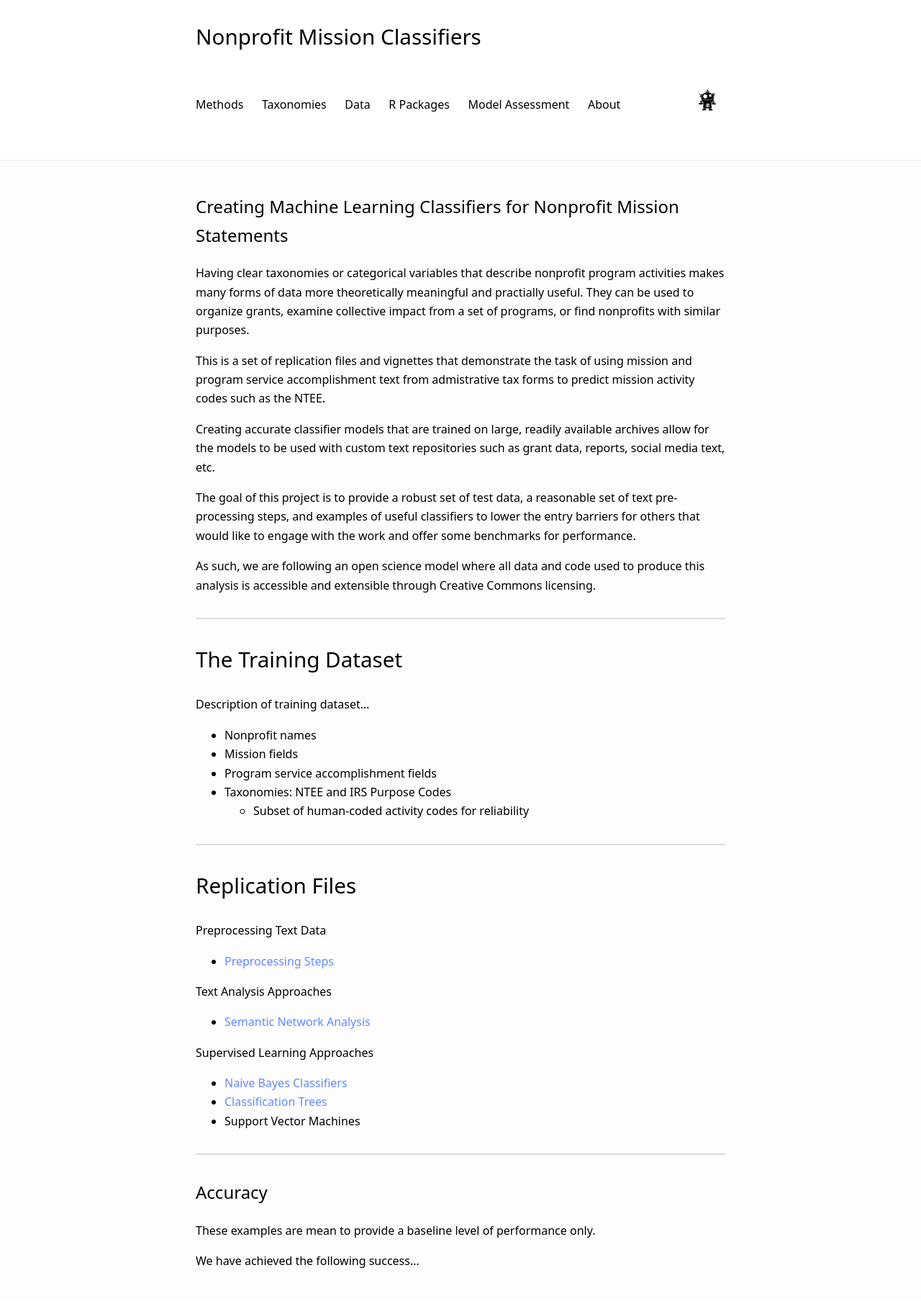
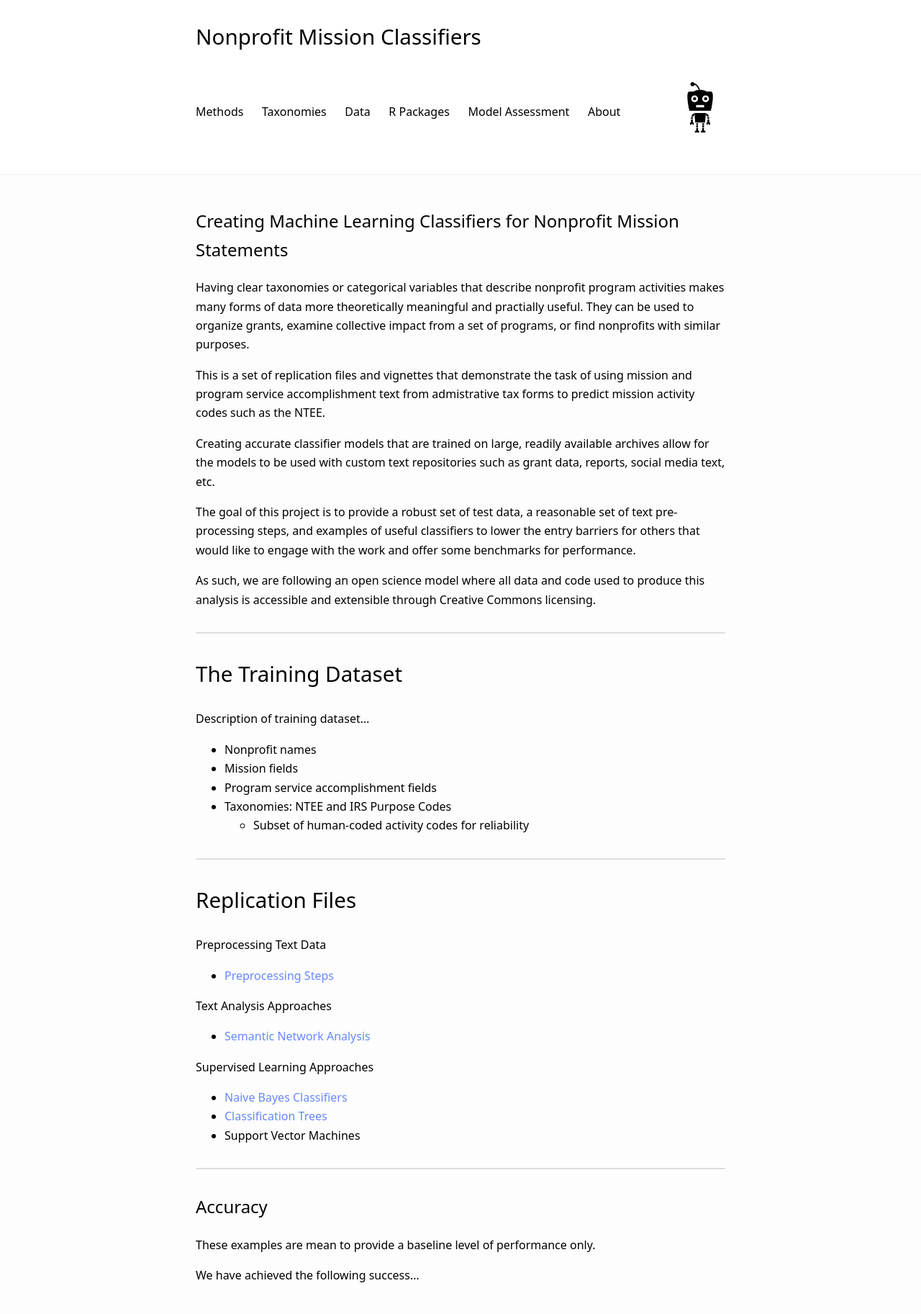
Before and after one commit to Nonprofit-Open-Data-Collective/machine_learning_mission_codes, a Jekyll site: the page built from docs/index.md, in a window 1280 px wide. Shown: the whole page at 72% size. Built offline with Jekyll 4.4.1, drawn with Linux system fonts in a browser that asks for light colours.

Commit message:
Update default.html

```diff
--- a/docs/_layouts/default.html
+++ b/docs/_layouts/default.html
@@ -27,7 +27,7 @@
   {% unless site.hide_title %}<h1><a href="{{ "/" | relative_url }}">{{ site.title | escape }}</a></h1>{% endunless %}
   {% if site.navigation %}<nav>{% for path in site.navigation %}{% assign node = site.pages | where: "name", path | first %}<a href="{{ node.url | relative_url }}">{{ node.title }}</a>{% endfor %}</nav>{% endif %}
   <nav>
-    {% if site.icons %}{% for link in site.icons %}<a class="icon" style="font-size: 1.7em;" href="{{ link[1] }}{{page.path}}" target="_blank"><img src = "https://raw.githubusercontent.com/Nonprofit-Open-Data-Collective/machine_learning_mission_codes/master/docs/assets/images/robot20.png" style="width:50px;height:50px;"/></a>{% endfor %}{% endif %}
+    {% if site.icons %}{% for link in site.icons %}<a class="icon" style="font-size: 1.7em;" href="{{ link[1] }}{{page.path}}" target="_blank"><img src = "https://raw.githubusercontent.com/Nonprofit-Open-Data-Collective/machine_learning_mission_codes/master/docs/assets/images/robot-with-big-head_icon-icons.com_55270.ico" style="width:70px;height:70px;"/></a>{% endfor %}{% endif %}
   </nav>
 </header>
 
```
